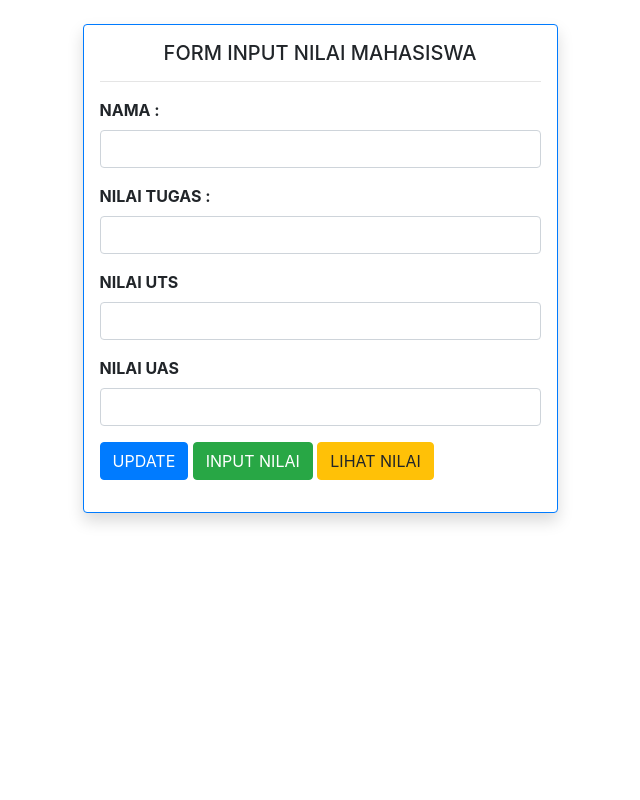
After one commit to setiaendra18/bpptik-jwp, a PHP site: page /update.php?id_mahasiswa=1 in a window 1280 px wide. The commit adds this page. Shown: the whole page, without its empty margins (320-960 px from the left). Run offline with PHP 8.4, Linux system fonts and the light colour scheme; data that the repository does not hold is empty.

Commit message:
Add files via upload

```diff
--- a/02-PemrogramanTersetruktur/tampil.php
+++ b/02-PemrogramanTersetruktur/tampil.php
@@ -55,7 +55,7 @@ if (mysqli_num_rows($result) > 0) {
 			  		<td><?= $row["nltotal"] ?></td>
 			  		<td><?= $row["nilai"] ?></td>
 			  		<td>
-			  		<a href="edit.php?id_nilai=<?= $row['id_mahasiswa']?>">EDIT</a>
+			  		<a href="update.php?id_mahasiswa=<?= $row['id_mahasiswa']?>">EDIT</a>
 			  		<a href="delete.php?id_mahasiswa=<?= $row['id_mahasiswa']?>">DELETE</a>
 			  		</td>
 			  	</tr>
--- /dev/null
+++ b/02-PemrogramanTersetruktur/update.php
@@ -0,0 +1,49 @@
+<htmL>
+<head>
+	<title>FORM MAHASISWA</title>
+	<link rel="stylesheet" href="https://stackpath.bootstrapcdn.com/bootstrap/4.3.1/css/bootstrap.min.css" integrity="sha384-ggOyR0iXCbMQv3Xipma34MD+dH/1fQ784/j6cY/iJTQUOhcWr7x9JvoRxT2MZw1T" crossorigin="anonymous">
+</head>
+<body>
+<div class="container margin">
+	<br>
+<div class="row justify-content-md-center">
+	<div class="col-md-5 border border-primary shadow p-3 mb-5 bg-white rounded">
+		<center><h5>FORM INPUT NILAI MAHASISWA</h5></center>
+		<hr>
+  <?php
+include "koneksi.php";
+$id_mahasiswa=$_GET['id_mahasiswa'];
+$sql = "SELECT * FROM tbl_mahasiswa WHERE id_mahasiswa=$id_mahasiswa";
+$result = mysqli_query($conn, $sql);
+$row = mysqli_fetch_assoc($result);
+
+
+?>
+
+    <form action="proses_update.php" method="post">
+      <input type="hidden" name="id_mahasiswa" value="<?= $row['id_mahasiswa'] ?>">
+        <div class="form-group">
+          <label for="nama"><strong>NAMA :</strong></label>
+          <input type="text" class="form-control" id="nama" value="<?= $row['nama'] ?>" name="nama" required>
+        </div>
+        <div class="form-group">
+          <label for="tugas"><strong>NILAI TUGAS :</strong></label>
+          <input type="text" class="form-control" id="tugas" value="<?= $row['nltugas'] ?>" name="nltugas" required>
+        </div>
+        <div class="form-group">
+          <label for="uts"><strong>NILAI UTS</strong></label>
+          <input type="text" class="form-control" id="nnluts" value="<?= $row['nluts'] ?>" name="nluts" required>
+        </div>
+        <div class="form-group">
+          <label for="uas"><strong>NILAI UAS</strong></label>
+          <input type="text" class="form-control" id="nluas" value="<?= $row['nluas'] ?>" name="nluas" required>
+        </div>
+        <button type="submit" class="btn btn-primary">UPDATE</button>
+        <a href="form_input.php" class="btn btn-success">INPUT NILAI</a>
+      <a href="tampil.php" class="btn btn-warning">LIHAT NILAI</a>
+  </form>
+       </div>
+  </div>
+</div>
+</body>
+</htmL>
```
Also changed, not shown: 02-PemrogramanTersetruktur/proses_update.php (added, +98 -0 lines).
